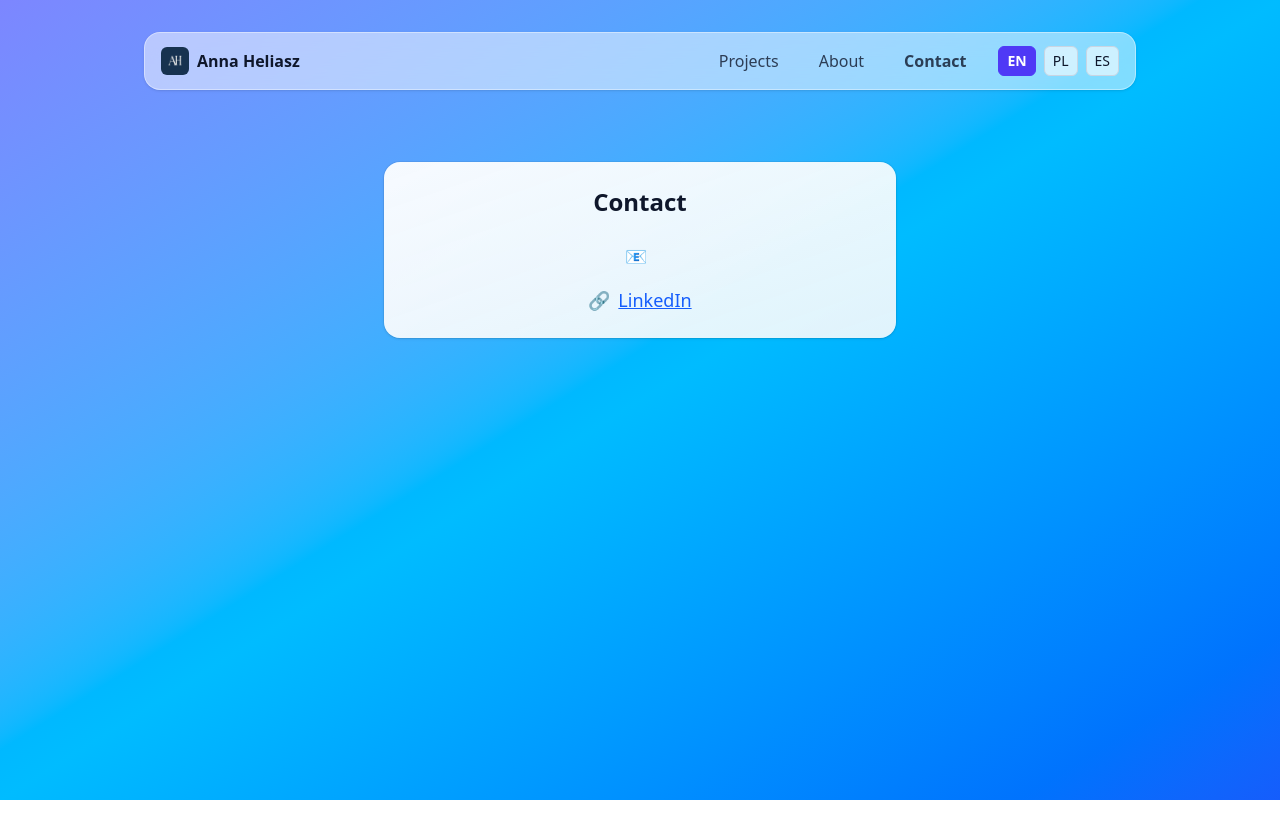
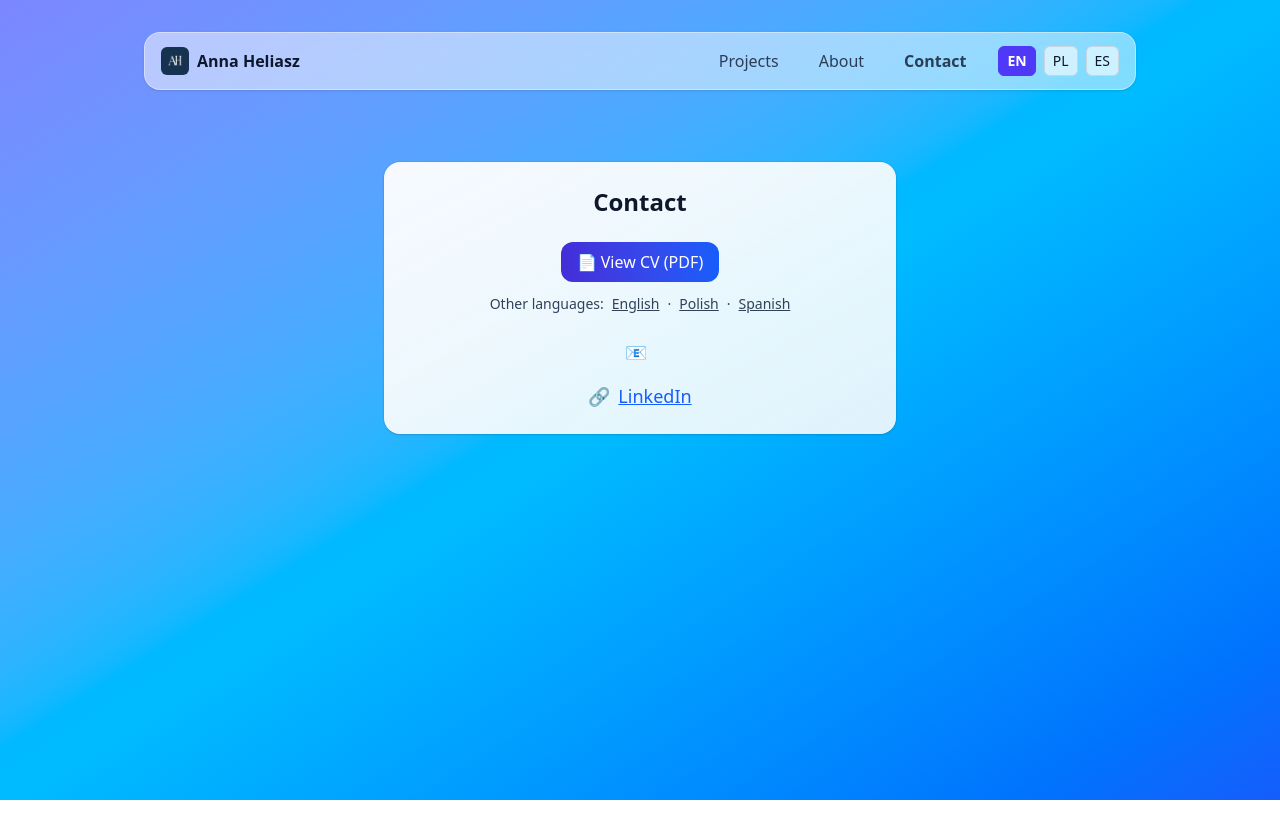
Before and after one commit to Ania58/portfolio-anna, a React (Vite) app: page /contact in a window 1280 px wide. Shown: the top 838 px of the page. Built offline with nearby package versions, Linux system fonts and the light colour scheme.

Commit message:
feat(cv): show language-aware CV links on Contact page

```diff
--- a/src/i18n/locales/en/translations.json
+++ b/src/i18n/locales/en/translations.json
@@ -93,6 +93,11 @@
         "email": "Email",
         "linkedin": "LinkedIn"
     },
+    "cv": {
+        "viewCurrent": "View CV (PDF)",
+        "otherLangs": "Other languages:",
+        "lang": { "en": "English", "pl": "Polish", "es": "Spanish" }
+    },
     "notFound": {
         "title": "Page not found",
         "description": "Sorry, the page you are looking for doesn't exist.",
--- a/src/i18n/locales/es/translations.json
+++ b/src/i18n/locales/es/translations.json
@@ -93,6 +93,11 @@
         "email": "Correo electrónico",
         "linkedin": "LinkedIn"
     },
+    "cv": {
+        "viewCurrent": "Ver CV (PDF)",
+        "otherLangs": "Otros idiomas:",
+        "lang": { "en": "Inglés", "pl": "Polaco", "es": "Español" }
+    },
     "notFound": {
         "title": "Página no encontrada",
         "description": "Lo sentimos, la página que buscas no existe.",
--- a/src/i18n/locales/pl/translations.json
+++ b/src/i18n/locales/pl/translations.json
@@ -93,6 +93,11 @@
         "email": "E-mail",
         "linkedin": "LinkedIn"
     },
+    "cv": {
+        "viewCurrent": "Zobacz CV (PDF)",
+        "otherLangs": "Inne wersje:",
+        "lang": { "en": "Angielski", "pl": "Polski", "es": "Hiszpański" }
+    },
     "notFound": {
         "title": "Strona nie została znaleziona",
         "description": "Przepraszamy, ale strona, której szukasz, nie istnieje.",
--- a/src/pages/Contact.tsx
+++ b/src/pages/Contact.tsx
@@ -1,4 +1,5 @@
 import { useTranslation } from "react-i18next";
+import CvLinks from '../components/CvLinks'
 
 const email = import.meta.env.VITE_EMAIL;
 
@@ -23,6 +24,9 @@ export default function Contact() {
         <h2 className="text-2xl font-bold mb-6 text-center">
           {t("contact.title")}
         </h2>
+         <div className="mb-6">
+          <CvLinks />
+        </div>
 
         <div className="flex flex-col items-center gap-4 text-lg">
           <a
```
